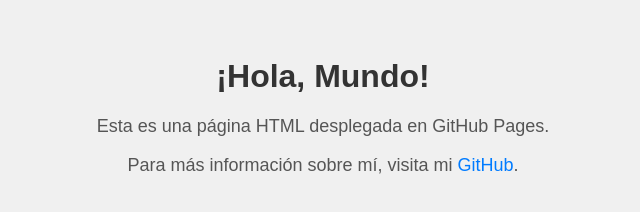
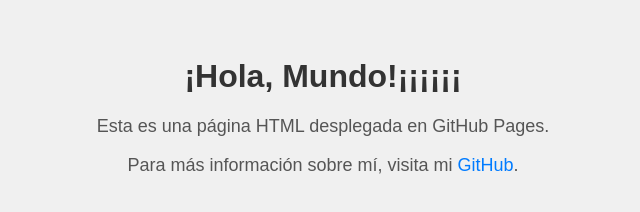
Before and after one commit to andresfelipepalacioangel/Clase3, a plain HTML site: page index.html in a window 1280 px wide. Shown: the whole page, without its empty margins (317-957 px from the left). Drawn offline with Linux system fonts and the light colour scheme.

Commit message:
index.html

```diff
--- a/index.html
+++ b/index.html
@@ -27,7 +27,7 @@
     </style>
 </head>
 <body>
-    <h1>¡Hola, Mundo!</h1>
+    <h1>¡Hola, Mundo!¡¡¡¡¡¡</h1>
     <p>Esta es una página HTML desplegada en GitHub Pages.</p>
     <p>Para más información sobre mí, visita mi <a href="https://github.com/tu-usuario" target="_blank">GitHub</a>.</p>
 </body>
```
